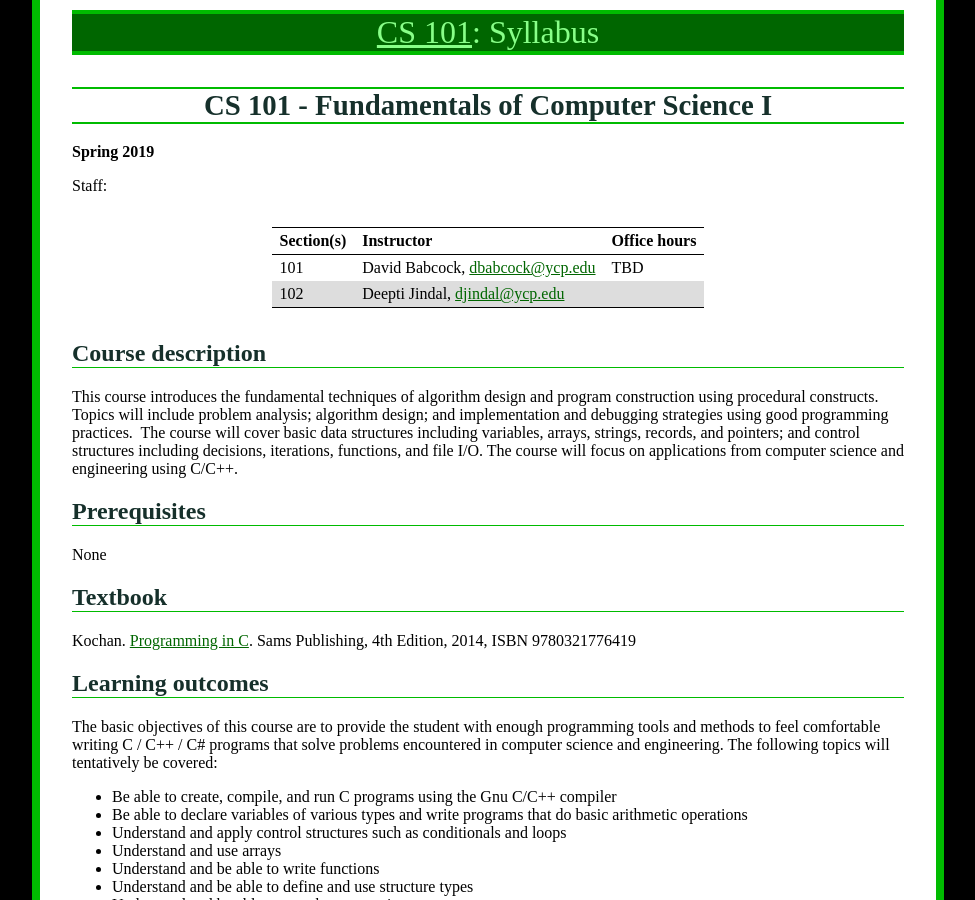
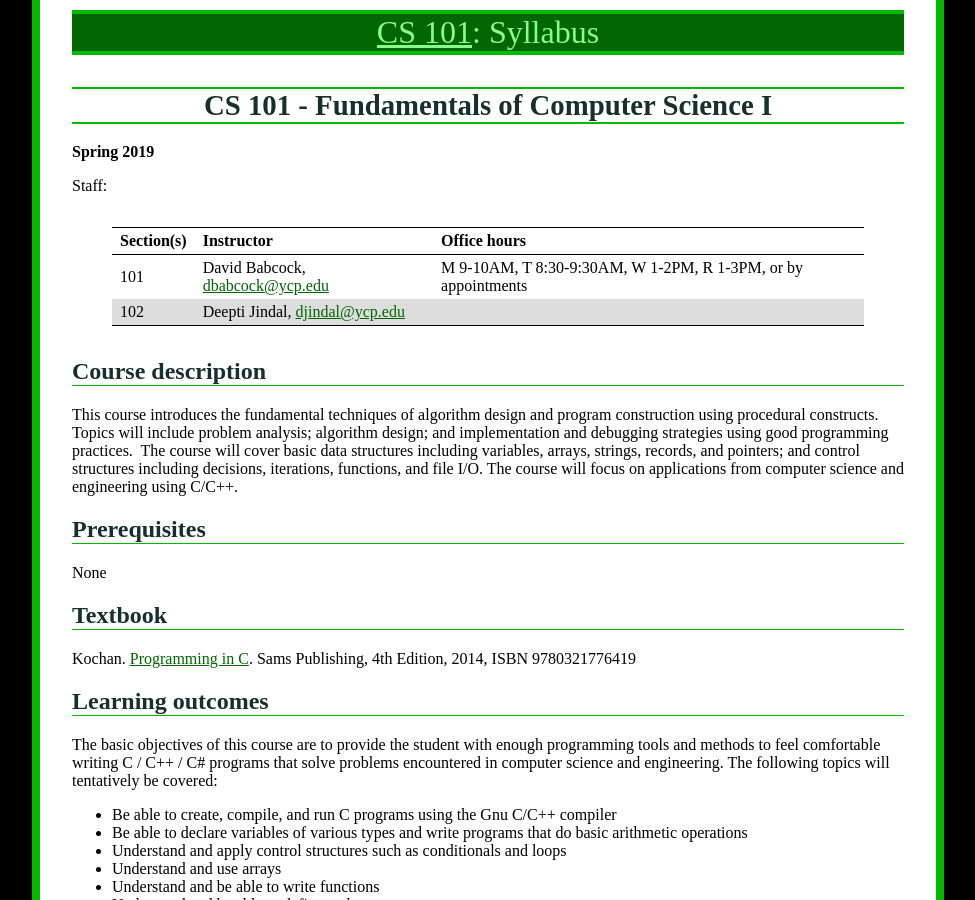
Before and after one commit to ycpcs/cs101-spring2019, a Jekyll site: the page built from syllabus.md, in a window 1280 px wide and 900 px high. Shown: the whole window, without its empty margins (152-1127 px from the left). Built offline with Jekyll 4.4.1, drawn with Linux system fonts in a browser that asks for light colours.

Commit message:
add office hours
add office hours

```diff
--- a/syllabus.md
+++ b/syllabus.md
@@ -12,7 +12,7 @@ Staff:
 
 > Section(s) | Instructor | Office hours
 > ---------- | ---------- | ------------
-> 101 | David Babcock, <dbabcock@ycp.edu> | TBD
+> 101 | David Babcock, <dbabcock@ycp.edu> | M 9-10AM, T 8:30-9:30AM, W 1-2PM, R 1-3PM, or by appointments
 > 102 | Deepti Jindal, <djindal@ycp.edu> |
 
 Course description
```
